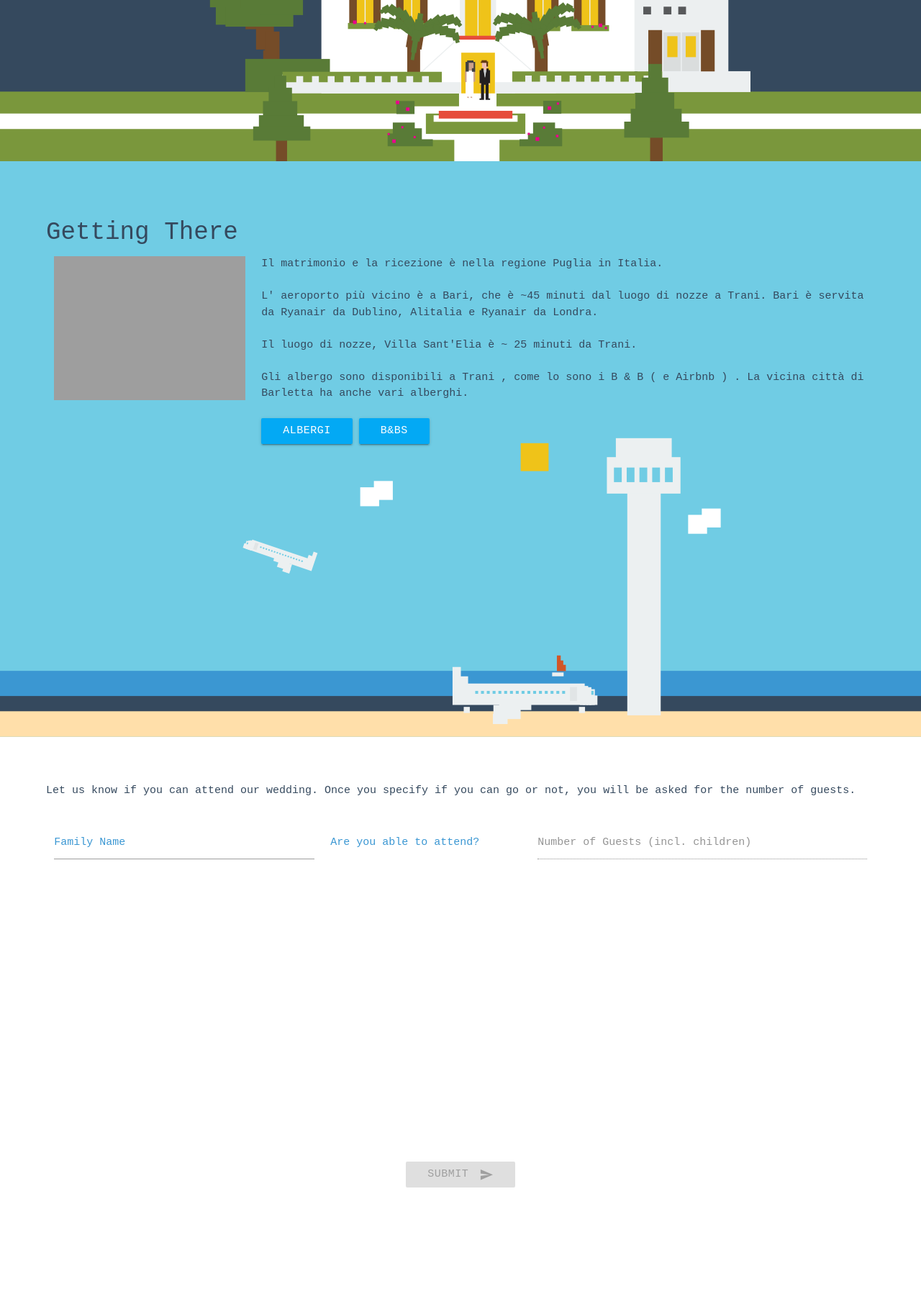
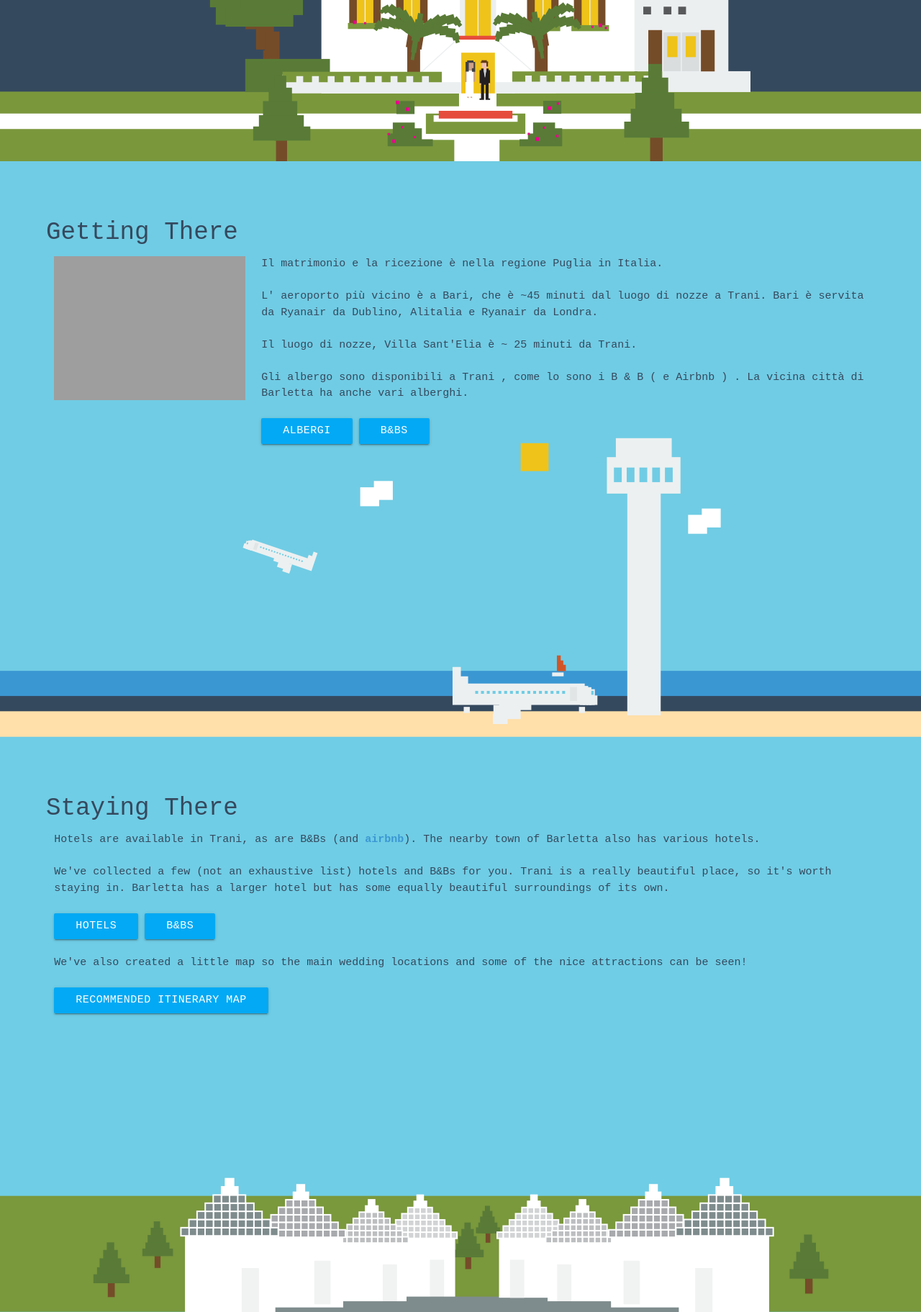
Before and after one commit to eamonnmag/wedding_site, a Django app: page /?l=it in a window 1280 px wide. Shown: the part 2240-4063 px from the top of the page at 72% size. Run offline with Django 3.2, Linux system fonts and the light colour scheme; the visitor is signed in with stand-in values (Sample User, id 1); data that the repository does not hold is empty; some libraries are stand-ins or nearby versions; grey boxes are pictures that could not be loaded.

Commit message:
Added staying there section

```diff
--- a/wedding/templates/it.html
+++ b/wedding/templates/it.html
@@ -14,6 +14,7 @@
                     <li><a href="#ceremony" class="scroll_link">Cerimonia</a></li>
                     <li><a href="#reception" class="scroll_link">Reception</a></li>
                     <li><a href="#getting_there" class="scroll_link">Arrivarci</a></li>
+                    <li><a href="#staying_there" class="scroll_link">Staying There</a></li>
                     <li><a href="#rsvp" class="scroll_link">RSVP</a></li>
                     <li><a href="#gifts" class="scroll_link">I doni</a></li>
                     <li><a href="/accounts/logout">Disconnettersi</a></li>
@@ -27,6 +28,7 @@
                     <li><a href="#ceremony" class="scroll_link">Cerimonia</a></li>
                     <li><a href="#reception" class="scroll_link">Reception</a></li>
                     <li><a href="#getting_there" class="scroll_link">Arrivarci</a></li>
+                    <li><a href="#staying_there" class="scroll_link">Staying There</a></li>
                     <li><a href="#rsvp" class="scroll_link">RSVP</a></li>
                     <li><a href="#gifts" class="scroll_link">I doni</a></li>
                     <li><a href="/accounts/logout">Disconnettersi</a></li>
@@ -146,6 +148,53 @@
             </div>
         </div>
     </section>
+
+
+    <section id="staying_there" class="staying_there_bg">
+        <div class="staying_there">
+            <div class="description">
+                <h4>Staying There</h4>
+
+                <div class="row">
+                    <div class="col m12">
+
+                        <p>Hotels are available in Trani, as are B&Bs (and <a target="_new"
+                                                                              href="https://www.airbnb.com/s/trani?checkin=05%2F13%2F2016&checkout=05%2F16%2F2016&room_types%5B%5D=Entire+home%2Fapt&zoom=15&search_by_map=true&sw_lat=41.26519429096949&sw_lng=16.412516801437846&ne_lat=41.28592822664123&ne_lng=16.438051431259623&ss_id=u1xe7xb1">airbnb</a>).
+                            The nearby town of Barletta also has various hotels.</p><br/>
+
+                        <p>We've collected a few (not an exhaustive list) hotels and B&Bs for you. Trani is a really
+                            beautiful place, so it's worth staying in. Barletta has a larger hotel but has some equally
+                            beautiful surroundings of its own.</p>
+                        <br/>
+
+                        <button data-target="hotel_modal"
+                                class="btn waves-effect waves-light btn light-blue modal-trigger">
+                            Hotels
+                        </button>
+                        <button data-target="bandb_modal"
+                                class="btn waves-effect waves-light btn light-blue modal-trigger">
+                            B&Bs
+                        </button>
+
+                        <br/><br/>
+                        <p>We've also created a little map so the main wedding locations and some of the nice
+                            attractions can be seen!</p>
+
+                        <br/>
+                        <a class="btn waves-effect waves-light btn light-blue modal-trigger"
+                           href="https://www.google.com/maps/d/edit?mid=zSlkWXDFK_1M.k0kS6z371XrY&usp=sharing"
+                           target="_blank" style="font-weight: normal">
+                            Recommended Itinerary Map
+                        </a>
+
+                    </div>
+
+
+                </div>
+            </div>
+        </div>
+    </section>
+
 
     <section id="rsvp" class="rsvp_bg">
         <div class="rsvp">
```
Also changed, not shown: wedding/templates/en.html (+4 -3 lines).
